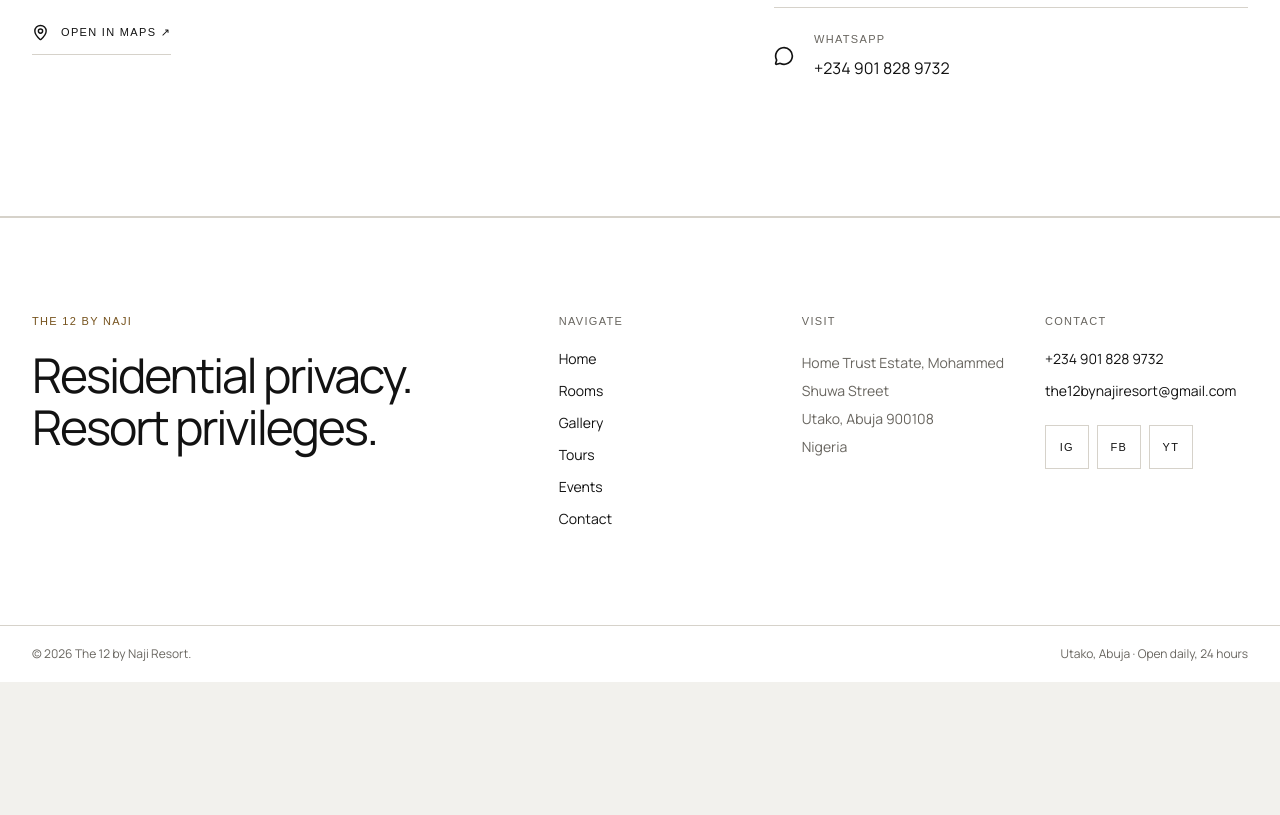
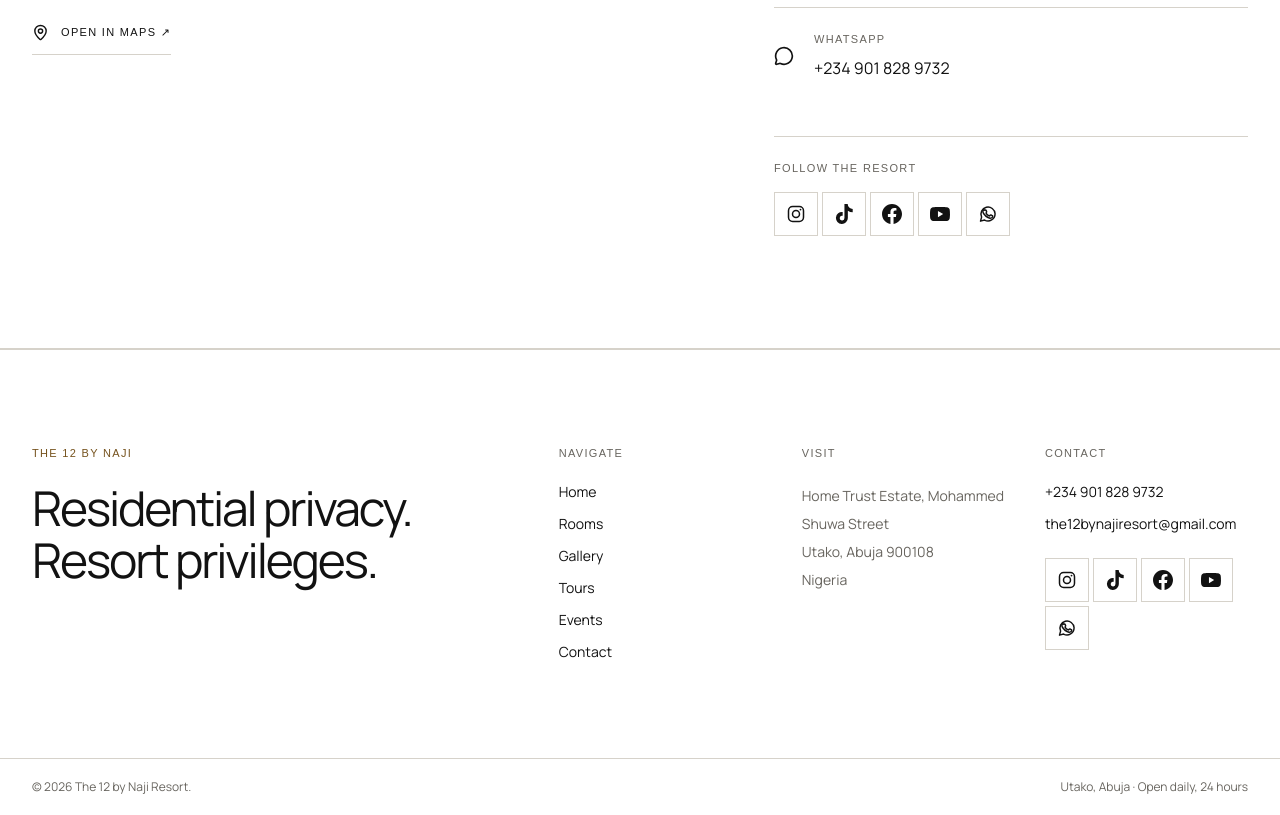
Before and after one commit to vxxious/the12-by-naji-resort, a Next.js app: page /contact in a window 1280 px wide. Shown: the part 1340-2155 px from the top of the page. Before the commit the page ends 2022 px from the top, so only its background shows below. Built offline with nearby package versions, Linux system fonts and the light colour scheme; no server answers; a web font is replaced by a local one.

Commit message:
fix: add branded social links and loader

```diff
--- a/src/app/contact/page.tsx
+++ b/src/app/contact/page.tsx
@@ -2,6 +2,7 @@ import type { Metadata } from "next";
 import { Clock3, Mail, MapPin, MessageCircle, Phone } from "lucide-react";
 
 import { PageIntro } from "@/components/sections/page-intro";
+import { SocialLinks } from "@/components/social/social-links";
 import { hotel } from "@/data/hotel";
 
 export const metadata: Metadata = {
@@ -88,6 +89,12 @@ export default function ContactPage() {
                 </li>
               ))}
             </ul>
+            <div className="mt-8 border-t pt-6">
+              <p className="annotation text-[var(--muted)]">
+                Follow the resort
+              </p>
+              <SocialLinks className="mt-4" />
+            </div>
           </div>
         </div>
       </section>
--- a/src/app/globals.css
+++ b/src/app/globals.css
@@ -118,6 +118,23 @@ textarea {
   text-wrap: balance;
 }
 
+@keyframes route-spin {
+  to {
+    transform: rotate(360deg);
+  }
+}
+
+@keyframes route-pulse {
+  50% {
+    opacity: 0.35;
+  }
+}
+
+.route-spinner {
+  animation: route-spin 1s linear infinite;
+  will-change: transform;
+}
+
 @media (prefers-reduced-motion: reduce) {
   html {
     scroll-behavior: auto;
@@ -131,4 +148,9 @@ textarea {
     animation-iteration-count: 1 !important;
     transition-duration: 0.01ms !important;
   }
+
+  .route-spinner {
+    animation: route-pulse 1s cubic-bezier(0.23, 1, 0.32, 1) infinite !important;
+    transform: none !important;
+  }
 }
--- a/src/app/loading.tsx
+++ b/src/app/loading.tsx
@@ -1,13 +1,25 @@
+import { LoaderCircle } from "lucide-react";
+
 export default function Loading() {
   return (
     <div
-      className="page-shell min-h-[60vh] py-16"
+      className="page-shell grid min-h-[60vh] place-items-center py-16"
+      role="status"
       aria-live="polite"
       aria-busy="true"
     >
-      <p className="annotation text-[var(--muted)]">Loading</p>
-      <div className="mt-6 h-20 max-w-3xl animate-pulse bg-[var(--surface-muted)]" />
-      <div className="mt-12 aspect-[16/7] animate-pulse bg-[var(--surface-muted)]" />
+      <div className="flex flex-col items-center text-center">
+        <div className="grid size-20 place-items-center border border-[var(--border)] bg-[var(--surface)]">
+          <LoaderCircle
+            className="route-spinner size-8 text-[var(--accent-strong)]"
+            aria-hidden="true"
+            strokeWidth={1.5}
+          />
+        </div>
+        <p className="annotation mt-5 text-[var(--muted)]">
+          Preparing your stay
+        </p>
+      </div>
     </div>
   );
 }
--- /dev/null
+++ b/src/components/icons/social-icons.tsx
@@ -0,0 +1,79 @@
+import type { SVGProps } from "react";
+
+export type SocialIconName =
+  "instagram" | "facebook" | "youtube" | "tiktok" | "whatsapp";
+
+type SocialIconProps = Omit<SVGProps<SVGSVGElement>, "children"> & {
+  name: SocialIconName;
+};
+
+export function SocialIcon({ name, ...props }: SocialIconProps) {
+  const sharedProps = {
+    "aria-hidden": true,
+    focusable: false,
+    viewBox: "0 0 24 24",
+    ...props,
+  } as const;
+
+  if (name === "instagram") {
+    return (
+      <svg {...sharedProps} fill="none">
+        <rect
+          x="3"
+          y="3"
+          width="18"
+          height="18"
+          rx="5"
+          stroke="currentColor"
+          strokeWidth="1.8"
+        />
+        <circle
+          cx="12"
+          cy="12"
+          r="4.2"
+          stroke="currentColor"
+          strokeWidth="1.8"
+        />
+        <circle cx="17.4" cy="6.7" r="1.1" fill="currentColor" />
+      </svg>
+    );
+  }
+
+  if (name === "facebook") {
+    return (
+      <svg {...sharedProps} fill="currentColor">
+        <path d="M24 12.07C24 5.4 18.63 0 12 0S0 5.4 0 12.07c0 6.03 4.39 11.03 10.13 11.93v-8.43H7.08v-3.5h3.05V9.4c0-3.02 1.79-4.69 4.53-4.69 1.31 0 2.68.24 2.68.24v2.96h-1.51c-1.49 0-1.96.93-1.96 1.88v2.28h3.33l-.53 3.5h-2.8V24C19.61 23.1 24 18.1 24 12.07Z" />
+      </svg>
+    );
+  }
+
+  if (name === "youtube") {
+    return (
+      <svg {...sharedProps} fill="currentColor">
+        <path d="M23.5 6.19a3.02 3.02 0 0 0-2.12-2.14C19.5 3.55 12 3.55 12 3.55s-7.5 0-9.38.5A3.02 3.02 0 0 0 .5 6.19C0 8.07 0 12 0 12s0 3.93.5 5.81a3.02 3.02 0 0 0 2.12 2.14c1.88.5 9.38.5 9.38.5s7.5 0 9.38-.5a3.02 3.02 0 0 0 2.12-2.14C24 15.93 24 12 24 12s0-3.93-.5-5.81ZM9.55 15.75v-7.5L15.82 12l-6.27 3.75Z" />
+      </svg>
+    );
+  }
+
+  if (name === "tiktok") {
+    return (
+      <svg {...sharedProps} fill="currentColor">
+        <path d="M12.53.02h3.91a6.18 6.18 0 0 0 6 5.96V10a10.05 10.05 0 0 1-5.81-1.94v8.75a7.15 7.15 0 1 1-6.22-7.1v4.43a2.82 2.82 0 1 0 2.12 2.73V.02Z" />
+      </svg>
+    );
+  }
+
+  return (
+    <svg
+      {...sharedProps}
+      fill="none"
+      stroke="currentColor"
+      strokeLinecap="round"
+      strokeLinejoin="round"
+      strokeWidth="1.75"
+    >
+      <path d="M20.5 11.8a8.5 8.5 0 0 1-12.56 7.47L3 20.6l1.31-4.79A8.5 8.5 0 1 1 20.5 11.8Z" />
+      <path d="M8.1 7.6c.2-.45.42-.46.77-.47h.34c.12 0 .3.05.46.4l.65 1.57c.06.16.1.34-.02.53l-.48.69c-.14.17-.28.32-.12.6.16.28.72 1.18 1.56 1.91 1.07.95 1.98 1.25 2.26 1.39.28.14.44.12.61-.08l.79-.92c.18-.2.35-.16.59-.07l1.51.71c.28.14.47.2.54.32.07.12.07.72-.17 1.4-.24.68-1.38 1.3-1.9 1.37-.49.06-1.12.09-1.8-.13-.42-.14-.97-.32-1.66-.62a13.8 13.8 0 0 1-5.12-4.52c-.43-.6-1.06-1.61-1.06-2.74 0-1.14.59-1.7.8-1.93.2-.23.44-.29.59-.29" />
+    </svg>
+  );
+}
--- a/src/components/layout/site-footer.tsx
+++ b/src/components/layout/site-footer.tsx
@@ -1,5 +1,6 @@
 import Link from "next/link";
 
+import { SocialLinks } from "@/components/social/social-links";
 import { hotel, navItems } from "@/data/hotel";
 
 export function SiteFooter() {
@@ -50,41 +51,7 @@ export function SiteFooter() {
                 <a href={`mailto:${hotel.email}`}>{hotel.email}</a>
               </li>
             </ul>
-            <div className="mt-6 flex gap-2">
-              <a
-                className="flex size-11 items-center justify-center border"
-                href={hotel.social.instagram}
-                aria-label="Instagram"
-                target="_blank"
-                rel="noreferrer"
-              >
-                <span className="annotation" aria-hidden="true">
-                  IG
-                </span>
-              </a>
-              <a
-                className="flex size-11 items-center justify-center border"
-                href={hotel.social.facebook}
-                aria-label="Facebook"
-                target="_blank"
-                rel="noreferrer"
-              >
-                <span className="annotation" aria-hidden="true">
-                  FB
-                </span>
-              </a>
-              <a
-                className="flex size-11 items-center justify-center border"
-                href={hotel.social.youtube}
-                aria-label="YouTube"
-                target="_blank"
-                rel="noreferrer"
-              >
-                <span className="annotation" aria-hidden="true">
-                  YT
-                </span>
-              </a>
-            </div>
+            <SocialLinks className="mt-6" />
           </div>
         </div>
       </div>
--- /dev/null
+++ b/src/components/social/social-links.tsx
@@ -0,0 +1,68 @@
+import {
+  SocialIcon,
+  type SocialIconName,
+} from "@/components/icons/social-icons";
+import { hotel } from "@/data/hotel";
+import { cn } from "@/lib/utils";
+
+const socialLinks: Array<{
+  name: SocialIconName;
+  label: string;
+  href: string;
+  hoverClassName: string;
+}> = [
+  {
+    name: "instagram",
+    label: "Instagram",
+    href: hotel.social.instagram,
+    hoverClassName: "hover:border-[#e4405f] hover:text-[#e4405f]",
+  },
+  {
+    name: "tiktok",
+    label: "TikTok",
+    href: hotel.social.tiktok,
+    hoverClassName:
+      "hover:border-[var(--foreground)] hover:bg-[var(--foreground)] hover:text-[var(--background)]",
+  },
+  {
+    name: "facebook",
+    label: "Facebook",
+    href: hotel.social.facebook,
+    hoverClassName: "hover:border-[#1877f2] hover:text-[#1877f2]",
+  },
+  {
+    name: "youtube",
+    label: "YouTube",
+    href: hotel.social.youtube,
+    hoverClassName: "hover:border-[#ff0033] hover:text-[#ff0033]",
+  },
+  {
+    name: "whatsapp",
+    label: "WhatsApp",
+    href: hotel.social.whatsapp,
+    hoverClassName: "hover:border-[#168b4f] hover:text-[#168b4f]",
+  },
+];
+
+export function SocialLinks({ className }: { className?: string }) {
+  return (
+    <div className={cn("flex flex-wrap gap-1", className)}>
+      {socialLinks.map((social) => (
+        <a
+          key={social.name}
+          className={cn(
+            "flex size-11 items-center justify-center border text-[var(--foreground)] transition-[color,background-color,border-color] duration-150",
+            social.hoverClassName,
+          )}
+          href={social.href}
+          aria-label={`Visit The 12 by Naji Resort on ${social.label}`}
+          title={social.label}
+          target="_blank"
+          rel="noreferrer"
+        >
+          <SocialIcon name={social.name} className="size-5" />
+        </a>
+      ))}
+    </div>
+  );
+}
```
Also changed, not shown: 1 other file (tests, documents, lock files or other folders).
